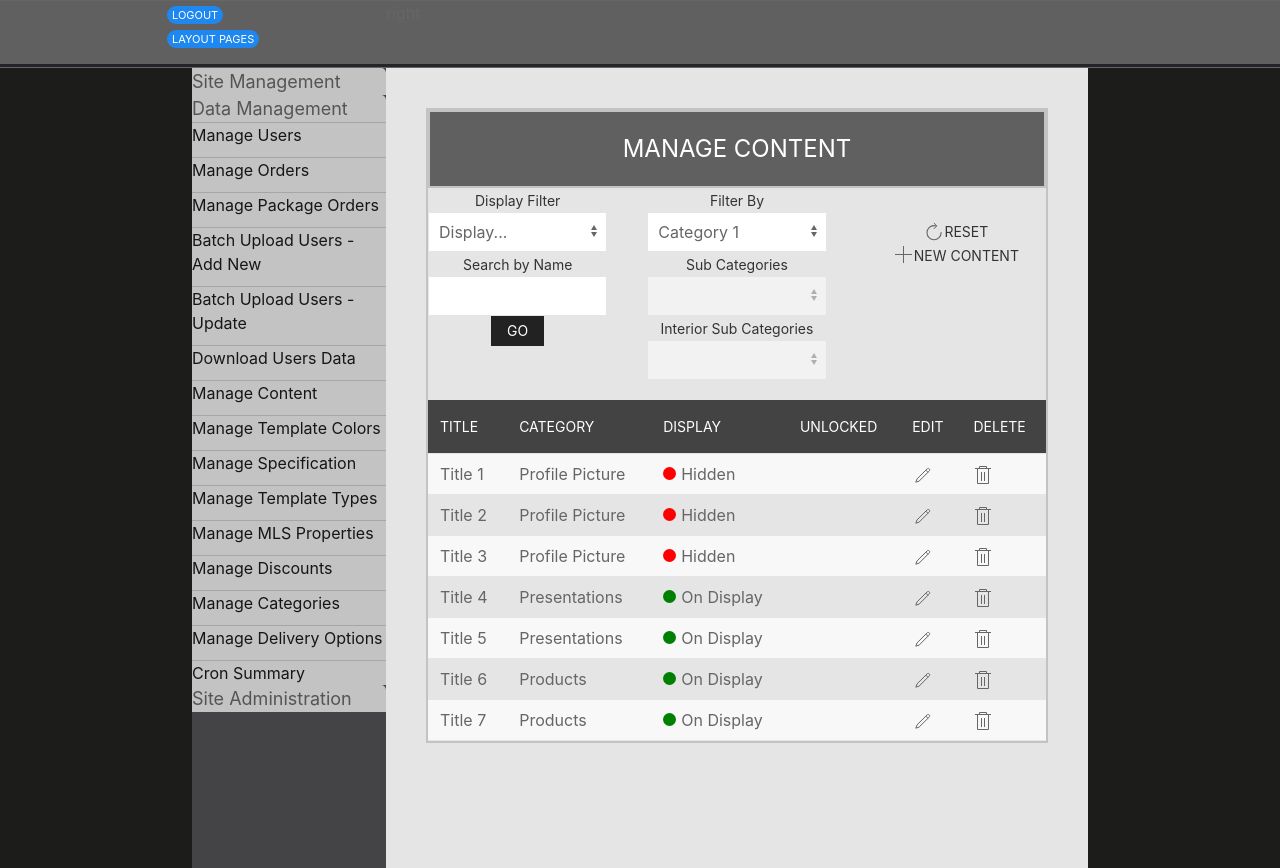
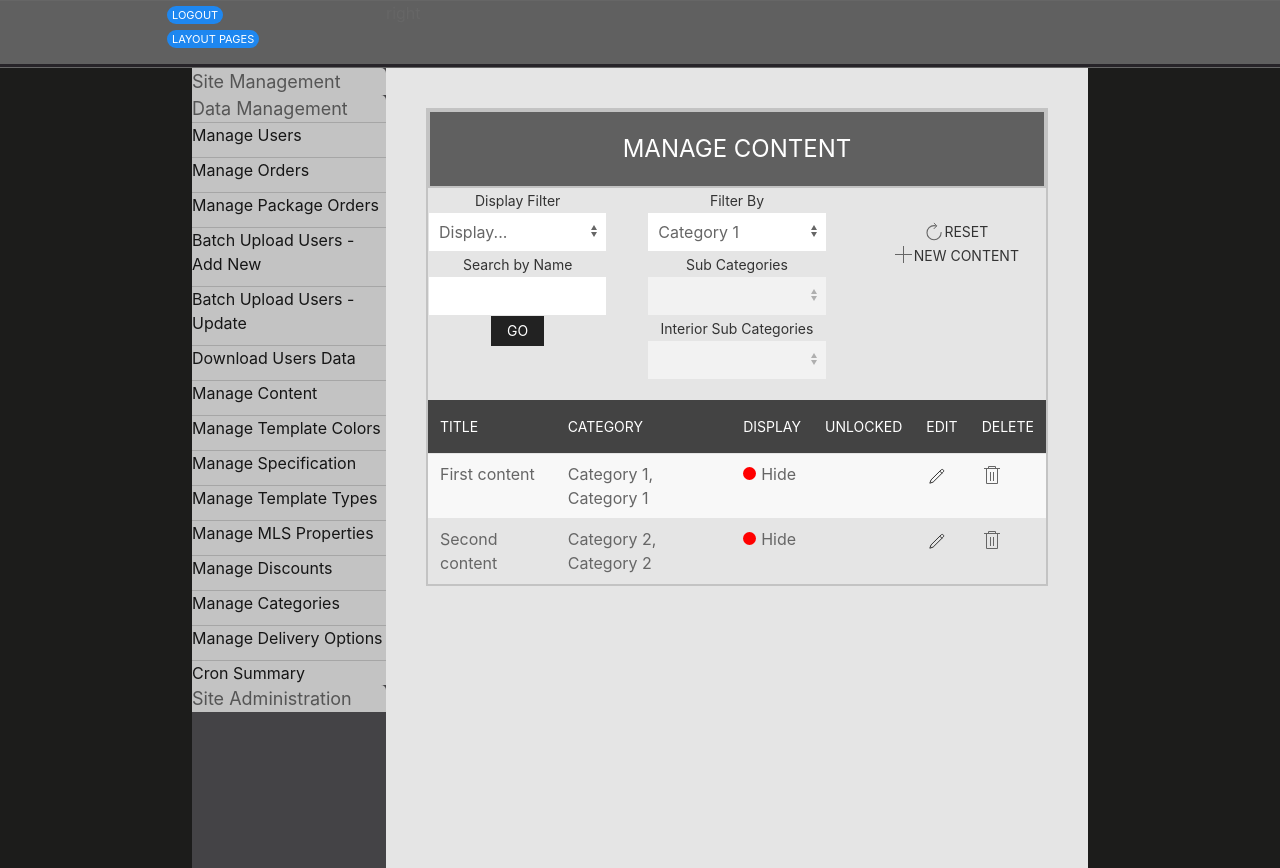
Before and after one commit to stevenjose1728/bb20, a Next.js app: page / in a window 1280 px wide. Built offline with nearby package versions, Linux system fonts and the light colour scheme.

Commit message:
:wrench: handleRedirect - content form

```diff
--- a/data/ContentData.json
+++ b/data/ContentData.json
@@ -2,52 +2,127 @@
   "data": [
     {
       "id": 1,
-      "title": "Title 1",
-      "category": "Profile Picture",
-      "display": "hidden",
-      "unlocked": true
+      "title": "First content",
+      "prettyUrl": "https://gitlab.com/",
+      "subtitle": "This is a subtitle",
+      "headline": "",
+      "author": "",
+      "documentDate": "",
+      "teaser": "",
+      "thumbnail": "",
+      "buttonLinkUrl": "",
+      "buttonText": "",
+      "buttonTitle": "",
+      "buttonOpenInNewWindow": false,
+      "buttonShare": false,
+      "mainText": "",
+      "firstImage": "",
+      "secondImage": "",
+      "spanImageAcross": false,
+      "alignLeft": false,
+      "alignRight": false,
+      "associatedFiles": [],
+      "links": [],
+      "videoWidth": "",
+      "videoHeight": "",
+      "autoStartVideo": false,
+      "loopVideo": false,
+      "videoContentImage": "",
+      "videoCaption": "",
+      "audioArtist": "",
+      "audioArtistTwo": "",
+      "hideAudioTitleAndArtistInformation": false,
+      "autoStartAudio": false,
+      "loopAudio": false,
+      "displayAnimation": false,
+      "initialVolume": 100,
+      "displayOptionShowComment": false,
+      "displayOptionNoNewComments": false,
+      "categories": [
+        {
+          "category": 1,
+          "subCategory": 1,
+          "interiorSubCategory": 13,
+          "onDisplay": "hidden"
+        },
+        {
+          "category": 1,
+          "subCategory": 6,
+          "interiorSubCategory": 1,
+          "onDisplay": "hidden"
+        }
+      ],
+      "displayItem": "hide",
+      "homePage": "featured",
+      "categoryLandingPage": "featured",
+      "unlockedPost": false,
+      "enableMlsSearch": false,
+      "packageTemplate": false,
+      "postType": "template",
+      "dashboardNotifications": "on",
+      "searchTags": "#tag1 #tag2"
     },
     {
       "id": 2,
-      "title": "Title 2",
-      "category": "Profile Picture",
-      "display": "hidden",
-      "unlocked": true
-    },
-    {
-      "id": 3,
-      "title": "Title 3",
-      "category": "Profile Picture",
-      "display": "hidden",
-      "unlocked": false
-    },
-    {
-      "id": 3,
-      "title": "Title 4",
-      "category": "Presentations",
-      "display": "on display",
-      "unlocked": true
-    },
-    {
-      "id": 4,
-      "title": "Title 5",
-      "category": "Presentations",
-      "display": "on display",
-      "unlocked": false
-    },
-    {
-      "id": 5,
-      "title": "Title 6",
-      "category": "Products",
-      "display": "on display",
-      "unlocked": true
-    },
-    {
-      "id": 6,
-      "title": "Title 7",
-      "category": "Products",
-      "display": "on display",
-      "unlocked": true
+      "title": "Second content",
+      "prettyUrl": "https://gitlab.com/",
+      "subtitle": "This is a second subtitle",
+      "headline": "",
+      "author": "",
+      "documentDate": "",
+      "teaser": "",
+      "thumbnail": "",
+      "buttonLinkUrl": "",
+      "buttonText": "",
+      "buttonTitle": "",
+      "buttonOpenInNewWindow": false,
+      "buttonShare": false,
+      "mainText": "",
+      "firstImage": "",
+      "secondImage": "",
+      "spanImageAcross": false,
+      "alignLeft": false,
+      "alignRight": false,
+      "associatedFiles": [],
+      "links": [],
+      "videoWidth": "",
+      "videoHeight": "",
+      "autoStartVideo": false,
+      "loopVideo": false,
+      "videoContentImage": "",
+      "videoCaption": "",
+      "audioArtist": "",
+      "audioArtistTwo": "",
+      "hideAudioTitleAndArtistInformation": false,
+      "autoStartAudio": false,
+      "loopAudio": false,
+      "displayAnimation": false,
+      "initialVolume": 100,
+      "displayOptionShowComment": false,
+      "displayOptionNoNewComments": false,
+      "categories": [
+        {
+          "category": 2,
+          "subCategory": 2,
+          "interiorSubCategory": 5,
+          "onDisplay": "hidden"
+        },
+        {
+          "category": 2,
+          "subCategory": 5,
+          "interiorSubCategory": 6,
+          "onDisplay": "hidden"
+        }
+      ],
+      "displayItem": "hide",
+      "homePage": "featured",
+      "categoryLandingPage": "featured",
+      "unlockedPost": false,
+      "enableMlsSearch": false,
+      "packageTemplate": false,
+      "postType": "template",
+      "dashboardNotifications": "on",
+      "searchTags": "#tag1 #tag2"
     }
   ]
 }
--- a/models/ManageContentForm.ts
+++ b/models/ManageContentForm.ts
@@ -5,6 +5,7 @@ import { DisplayItemOptions, DisplayOptionsPostType, Featured } from "./DisplayO
 import CategoryForm from "./ManageContentCategoriesForm"
 
 type Form = {
+  id?: number
   title: string,
   prettyUrl: string,
   subtitle: string,
--- a/pages/index.tsx
+++ b/pages/index.tsx
@@ -4,9 +4,13 @@ import Layout from '@/components/Layout/Layout'
 import Link from 'next/link'
 import { SpinnerContext } from '@/context/SpinnerContext';
 import ContentData from '@/data/ContentData.json';
+import Form from '@/models/ManageContentForm';
+import { DisplayItemOptions } from '@/models/DisplayOptionsEnum';
+import { useRouter } from 'next/router';
 
 function indexPage() {
-  const { data: contentData } = ContentData
+  const router = useRouter();
+  const contentData = ContentData.data as Form[]
   const emptyCategoryFilter = { category: null, subCategory: null, interiorSubCategory: null }
   const { startLoading, stopLoading } = useContext(SpinnerContext);
   const { data, subCategories: subCategoriesData, interiorSubCategories: interiorSubCategoriesData } = CategoriesData;
@@ -69,6 +73,23 @@ function indexPage() {
       interiorSubCategories: _interiorSubCategories
     };
   }, [categoryFilter]);
+
+  const getItemCategories = (item: Form): string => {
+    let _categories = item.categories.map(element => {
+      const category = data.find(_element => _element.id === element.category);
+      return category?.name || '';
+    })
+    return _categories.join(', ');
+  }
+
+  const editContent = (item: Form) => {
+    router.push({
+      pathname: '/content-form',
+      query: {
+        contentId: item.id
+      }
+    }, '/content-form');
+  }
   return (
     <Layout>
       <div className="uk-card uk-card-default uk-card-body custom-card">
@@ -262,16 +283,20 @@ function indexPage() {
                 contentData.map((item) => (
                   <tr key={item.id}>
                     <td >{item.title}</td>
-                    <td>{item.category} </td>
+                    <td>{getItemCategories(item)} </td>
                     <td className='uk-text-capitalize'>
-                      <span className={(item.display === 'hidden' ? 'red' : 'green') + '-circle'}></span>
-                      {item.display}
+                      <span className={(item.displayItem === DisplayItemOptions.hide ? 'red' : 'green') + '-circle'}></span>
+                      {item.displayItem}
                     </td>
                     <td>
 
                     </td>
                     <td>
-                      <Link href={'/edit/' + item.id} data-uk-icon="icon: pencil"></Link>
+                      <button
+                        className="uk-button uk-button-link"
+                        data-uk-icon="icon: pencil"
+                        onClick={() => editContent(item)}
+                      />
                     </td>
                     <td>
                       <Link href={'/delete/' + item.id} data-uk-icon="icon: trash"></Link>
```
